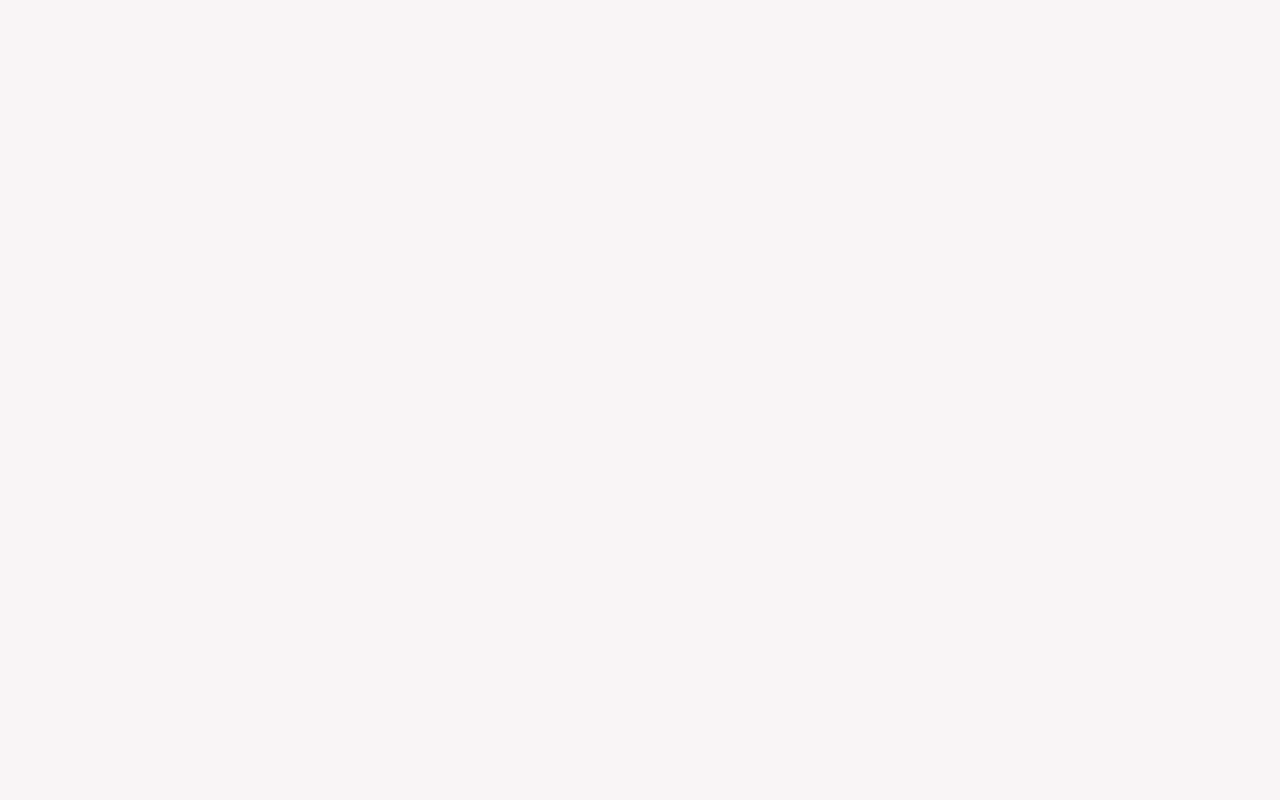
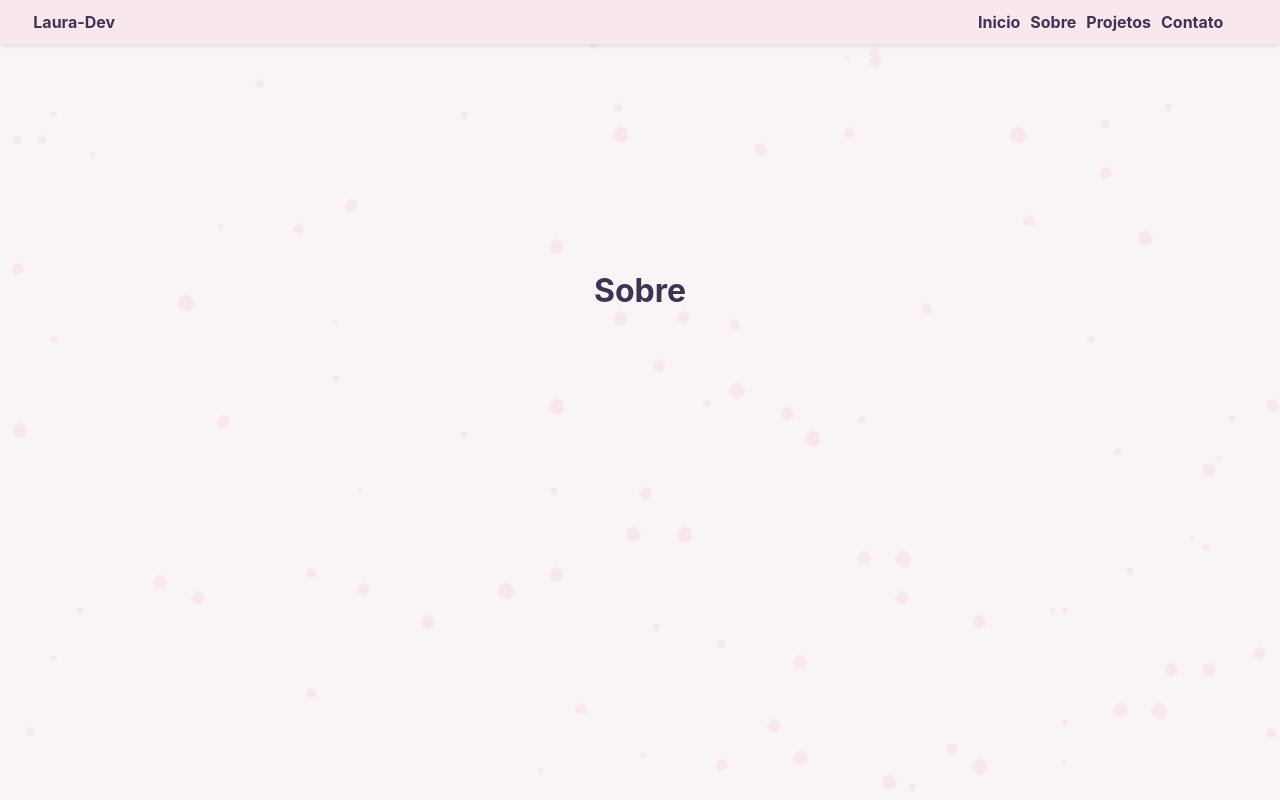
Before and after one commit to laujuu/laujuu-portfoliooo, a React (Vite) app in the folder Client/: page /sobre in a window 1280 px wide. Before the commit this address had no page. Built offline with nearby package versions, Linux system fonts and the light colour scheme.

Commit message:
feat: page animation

```diff
--- a/Client/src/App.tsx
+++ b/Client/src/App.tsx
@@ -1,6 +1,8 @@
 import React from 'react';
-import { BrowserRouter, Route, Routes } from 'react-router-dom';
-import MainPage from './pages/MainPage';
+import { BrowserRouter } from 'react-router-dom';
+import AnimatedRoutes from './components/AnimatedRoutes';
+import Navbar from './components/Navbar';
+import ParticlesBackground from './components/ParticlesBackground';
 
 
 
@@ -8,9 +10,9 @@ class App extends React.Component {
   render() {
     return (
       <BrowserRouter>
-        <Routes>
-          <Route path="/" element={ <MainPage /> } />
-        </Routes>
+        <AnimatedRoutes />
+        <Navbar />
+        <ParticlesBackground />
       </BrowserRouter>
     );
   }
--- /dev/null
+++ b/Client/src/components/AnimatedRoutes.tsx
@@ -0,0 +1,19 @@
+import { Route, Routes, useLocation } from 'react-router-dom';
+import MainPage from '../pages/MainPage';
+import AboutPage from '../pages/AboutPage';
+import { AnimatePresence } from 'framer-motion'
+
+const AnimatedRoutes = () => {
+  const location = useLocation();
+
+  return (
+    <AnimatePresence>
+        <Routes location={ location } key={ location.pathname }>
+            <Route path="/" element={ <MainPage /> } />
+            <Route path="/sobre" element={ <AboutPage /> } />
+        </Routes>
+    </AnimatePresence>
+  );
+};
+
+export default AnimatedRoutes;
--- a/Client/src/components/Navbar.tsx
+++ b/Client/src/components/Navbar.tsx
@@ -11,7 +11,7 @@ const Navbar = () => {
       <div className={ styles.navbar_right }>
         <ul className={ styles.navbar_nav }>
           <li className={ styles.nav_item }><Link to="/">Inicio</Link></li>
-          <li className={ styles.nav_item }><Link to="/about">Sobre</Link></li>
+          <li className={ styles.nav_item }><Link to="/sobre">Sobre</Link></li>
           <li className={ styles.nav_item }><Link to="/projects">Projetos</Link></li>
           <li className={ styles.nav_item }><Link to="/contact">Contato</Link></li>
         </ul>
--- /dev/null
+++ b/Client/src/pages/AboutPage.tsx
@@ -0,0 +1,23 @@
+import React from 'react';
+// import { FaLinkedin, FaGithub, FaDownload } from 'react-icons/fa';
+import styles from './css/MainPage.module.css';
+import { motion } from 'framer-motion'
+
+class Aboutpage extends React.Component {
+  render() {
+    return (
+        <motion.main
+        initial={{ height: 0, opacity: 0 }}
+        animate={{ height: "100%", opacity: 1 }}
+        transition={{ duration: 1 }} >
+        <div className={styles.container}>
+          <div>
+            <h1>Sobre</h1>
+          </div>
+        </div>
+      </motion.main>
+    );
+  }
+}
+
+export default Aboutpage;
--- a/Client/src/pages/MainPage.tsx
+++ b/Client/src/pages/MainPage.tsx
@@ -1,15 +1,15 @@
 import React from 'react';
 import { FaLinkedin, FaGithub, FaDownload } from 'react-icons/fa';
 import styles from './css/MainPage.module.css';
-import Navbar from '../components/Navbar';
-import ParticlesBackground from '../components/ParticlesBackground';
+import { motion } from 'framer-motion'
 
 class MainPage extends React.Component {
   render() {
     return (
-      <main>
-        <Navbar />
-        <ParticlesBackground />
+      <motion.main
+        initial={{ height: 0, opacity: 0 }}
+        animate={{ height: "100%", opacity: 1 }}
+        transition={{ duration: 1 }} >
         <div className={styles.container}>
           <div>
             <h1>Desenvolvedora Web Fullstack</h1>
@@ -32,7 +32,7 @@ class MainPage extends React.Component {
             </div>
           </div>
         </div>
-      </main>
+      </motion.main>
     );
   }
 }
--- a/Client/src/pages/css/MainPage.module.css
+++ b/Client/src/pages/css/MainPage.module.css
@@ -1,9 +1,10 @@
 body {
     display: flex;
+    position: fixed;
     justify-content: center;
     align-items: center;
     text-align: center;
-    height: 100svh;
+    height: 100%;
     position: relative;
     overflow-x: hidden;
     overflow-y: hidden;
--- a/package.json
+++ b/package.json
@@ -1,6 +1,7 @@
 {
   "dependencies": {
     "emoji-picker-react": "^4.4.9",
+    "framer-motion": "^10.12.14",
     "install": "^0.13.0",
     "npm": "^9.6.7",
     "particles.js": "^2.0.0",
```
Also changed, not shown: Client/src/App.css (+0 -28 lines), 1 other file (tests, documents, lock files or other folders).
